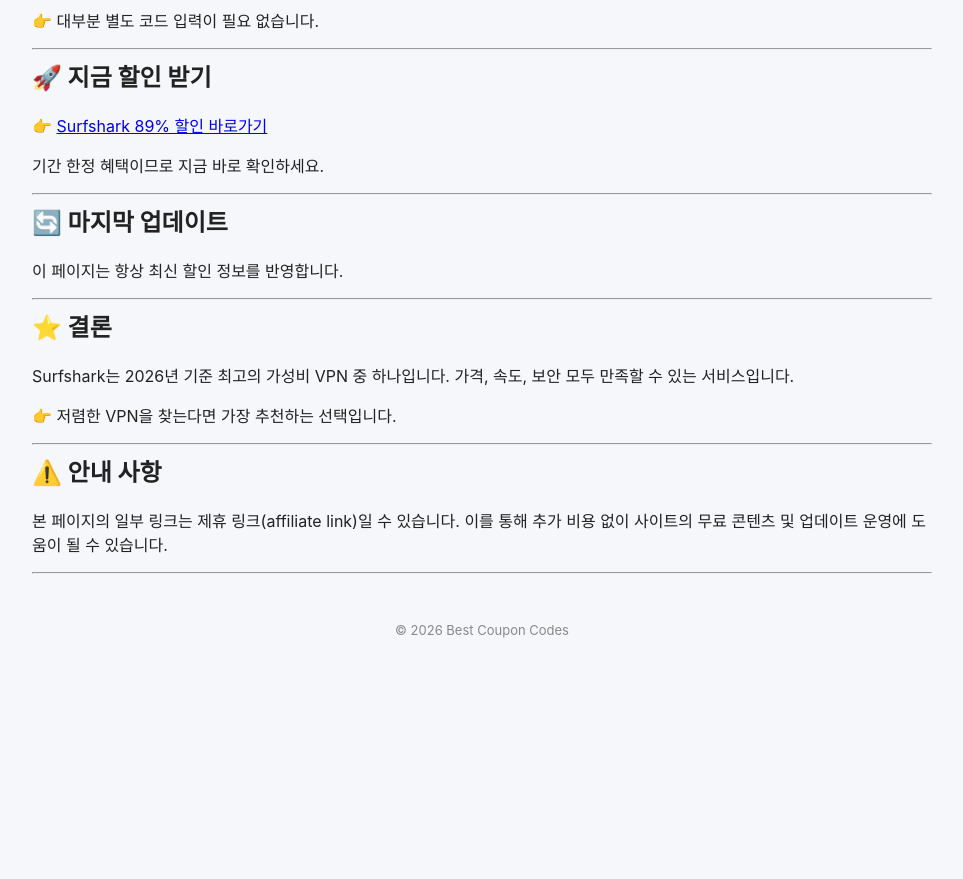
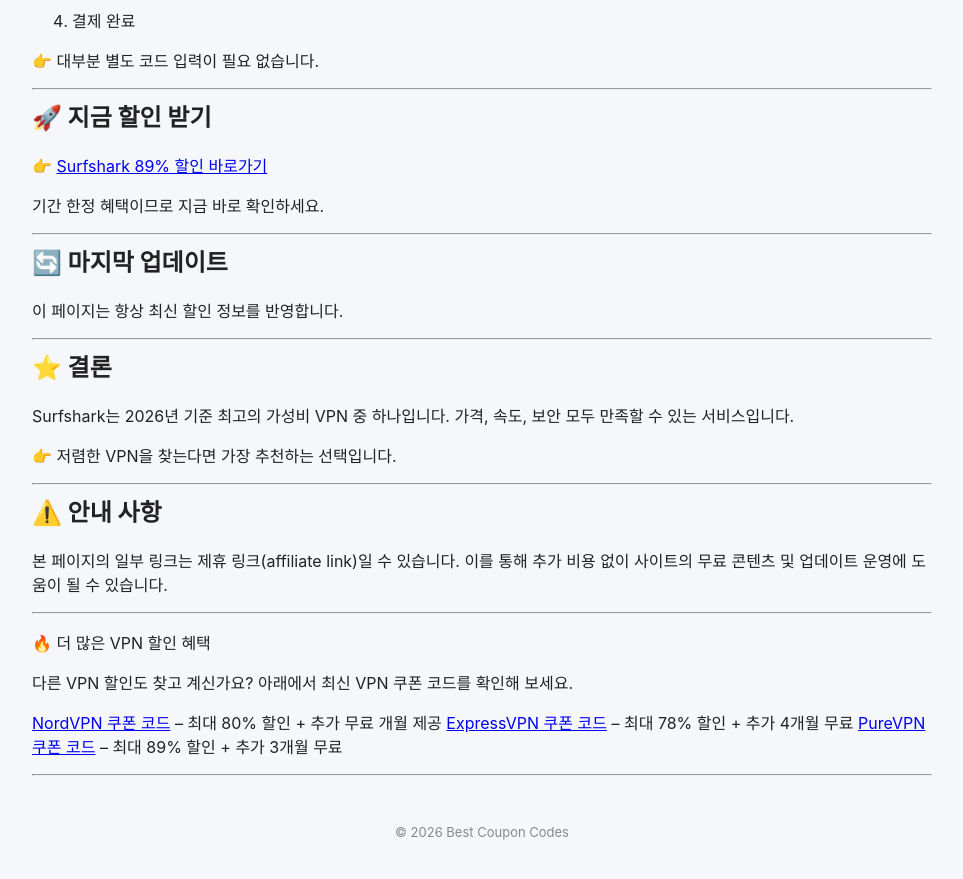
Before and after one commit to BestCouponCodes/best-coupon-codes, a Jekyll site: the page built from surfshark-coupon-code-ko.md, in a window 1280 px wide and 900 px high, scrolled down 1821 px. Shown: the top 879 px of the window, without its empty margins (158-1121 px from the left). Built offline with Jekyll 4.4.1, drawn with Linux system fonts in a browser that asks for light colours; before the commit the page ends 2519 px from its top, so only the background shows below that; some of the changed text lies outside the part shown.

Commit message:
Update Surfshark coupon code page content
Updated last modified date and added links to other VPN coupon codes.

```diff
--- a/surfshark-coupon-code-ko.md
+++ b/surfshark-coupon-code-ko.md
@@ -3,10 +3,12 @@ layout: default
 title: Surfshark 쿠폰 코드 2026｜최대 89% 할인 + 추가 무료 개월🔥
 description: "2026년 최신 Surfshark 쿠폰 코드와 할인 정보를 제공합니다. 사용 가능한 VPN 할인 코드와 프로모션을 확인하세요."
 lang: ko
-last_modified_at: 2026-05-04
+last_modified_at: 2026-06-03
 ---
 
 🌐 언어: 🇺🇸 [English]({{ site.baseurl }}/surfshark-coupon-code/) | 🇹🇼 [繁體中文]({{ site.baseurl }}/surfshark-coupon-code-zh/) | 🇯🇵 [日本語]({{ site.baseurl }}/surfshark-coupon-code-ja/) | 🇰🇷 한국어
+
+🏠 [쿠폰 코드 홈으로 돌아가기]({{ site.baseurl }}/)
 
 최신 **Surfshark 쿠폰 코드 2026**를 찾고 계신가요?
 현재 가장 큰 할인 혜택과 최신 프로모션 코드를 한눈에 확인하세요.
@@ -116,3 +118,13 @@ Surfshark는 2026년 기준 최고의 가성비 VPN 중 하나입니다.
 본 페이지의 일부 링크는 제휴 링크(affiliate link)일 수 있습니다. 이를 통해 추가 비용 없이 사이트의 무료 콘텐츠 및 업데이트 운영에 도움이 될 수 있습니다.
 
 ---
+
+🔥 더 많은 VPN 할인 혜택
+
+다른 VPN 할인도 찾고 계신가요? 아래에서 최신 VPN 쿠폰 코드를 확인해 보세요.
+
+[NordVPN 쿠폰 코드]({{ site.baseurl }}/nordvpn-coupon-code/) – 최대 80% 할인 + 추가 무료 개월 제공
+[ExpressVPN 쿠폰 코드]({{ site.baseurl }}/expressvpn-coupon-code/) – 최대 78% 할인 + 추가 4개월 무료
+[PureVPN 쿠폰 코드]({{ site.baseurl }}/purevpn-coupon-code/) – 최대 89% 할인 + 추가 3개월 무료
+
+---
```
